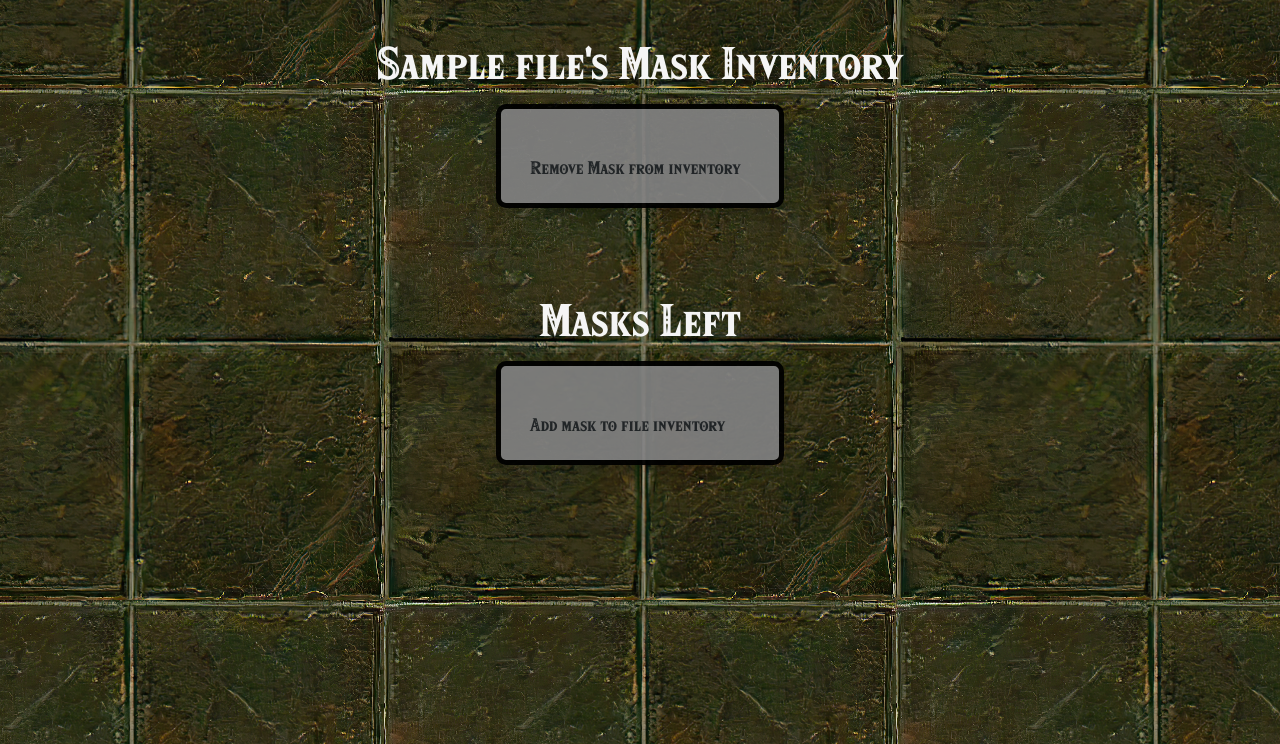
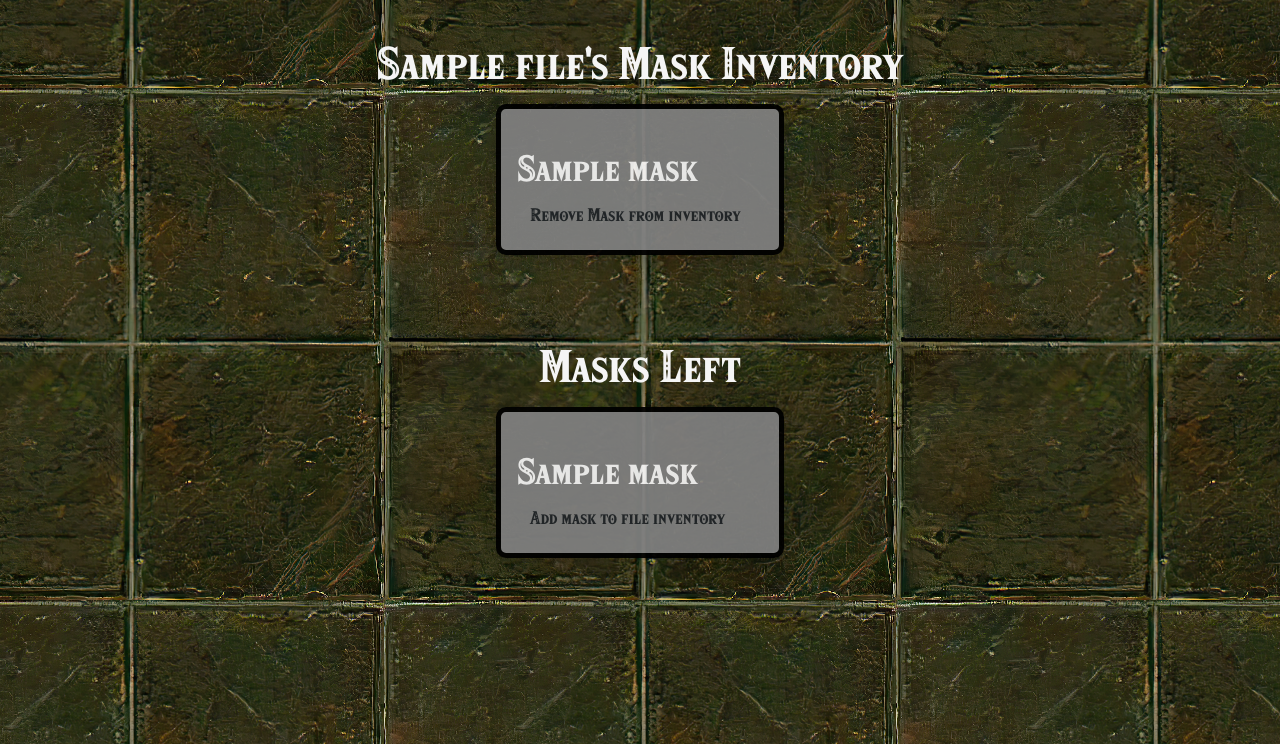
Before and after one commit to breyshaw/A-Terribly-Fated-Tracker, a Django app: template main_app/templates/files/detail.html in a window 1280 px wide. Shown: the part 56-800 px from the top of the page. Run offline with Django 3.2, Linux system fonts and the light colour scheme; the template is opened without the code that fills it: values that come from a table or form of the project are taken from there, others are empty; tables that the repository leaves empty hold one stand-in row (values such as "Sample post").

Commit message:
styling fix on file details page

```diff
--- a/main_app/static/css/file-detail.css
+++ b/main_app/static/css/file-detail.css
@@ -9,6 +9,7 @@ body {
   background-image: url('../images/tiles.png');
   background-position: center;
   color: whitesmoke;
+  text-decoration: none;
 }
 
 
@@ -35,3 +36,7 @@ h1 {
   justify-content: center;
   margin-top: 3%;
 }
+
+a {
+  color: whitesmoke;
+}
--- a/main_app/templates/files/detail.html
+++ b/main_app/templates/files/detail.html
@@ -12,8 +12,9 @@
 {% for mask in file.mask_inventory.all %}
 <section class='card-container'>
     <div class="card shadow p-3 mb-5" style="width: 18rem;">
-      <a href="{% url 'masks_detail' mask.id %}">
+      <a style='text-decoration: none;' href="{% url 'masks_detail' mask.id %}">
         <img src="{{ mask.photo.url }}" alt="">
+        <h2>{{ mask.name }}</h2>
         </a>
         <form action="{% url 'remove_mask' file.id mask.id %}" method="post">
             {% csrf_token %}
@@ -28,8 +29,9 @@
   {% for mask in masks %}
   <section class='card-container'>
     <div class="card shadow p-3 mb-5" style="width: 18rem;">
-        <a href="{% url 'masks_detail' mask.id %}">
+        <a style='text-decoration: none;' href="{% url 'masks_detail' mask.id %}">
         <img src="{{ mask.photo.url }}" alt="">
+        <h2 class="card-title">{{ mask.name }}</h2>
         </a>
         <form action="{% url 'assoc_mask' file.id mask.id %}" method="post">
             {% csrf_token %}
```
